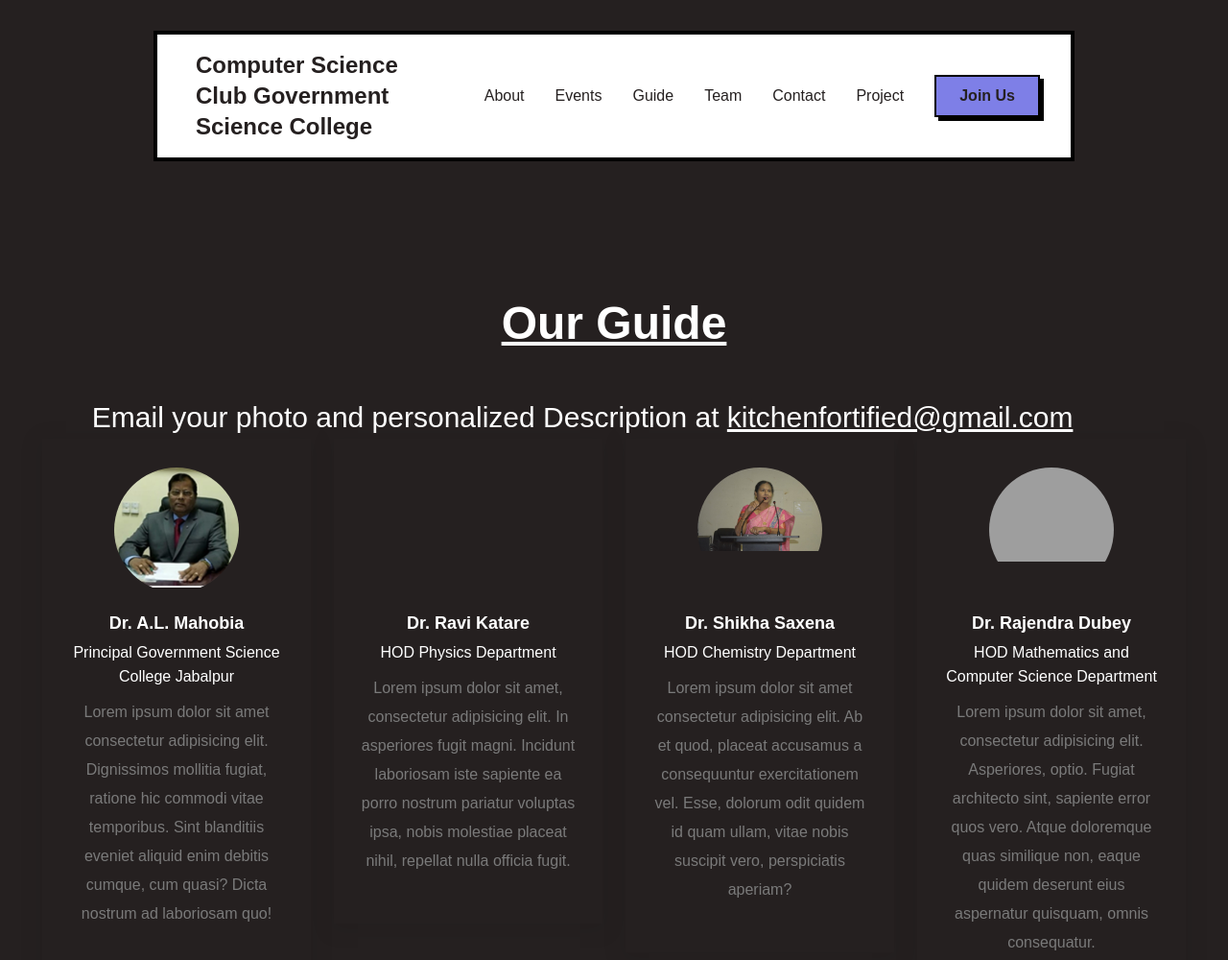
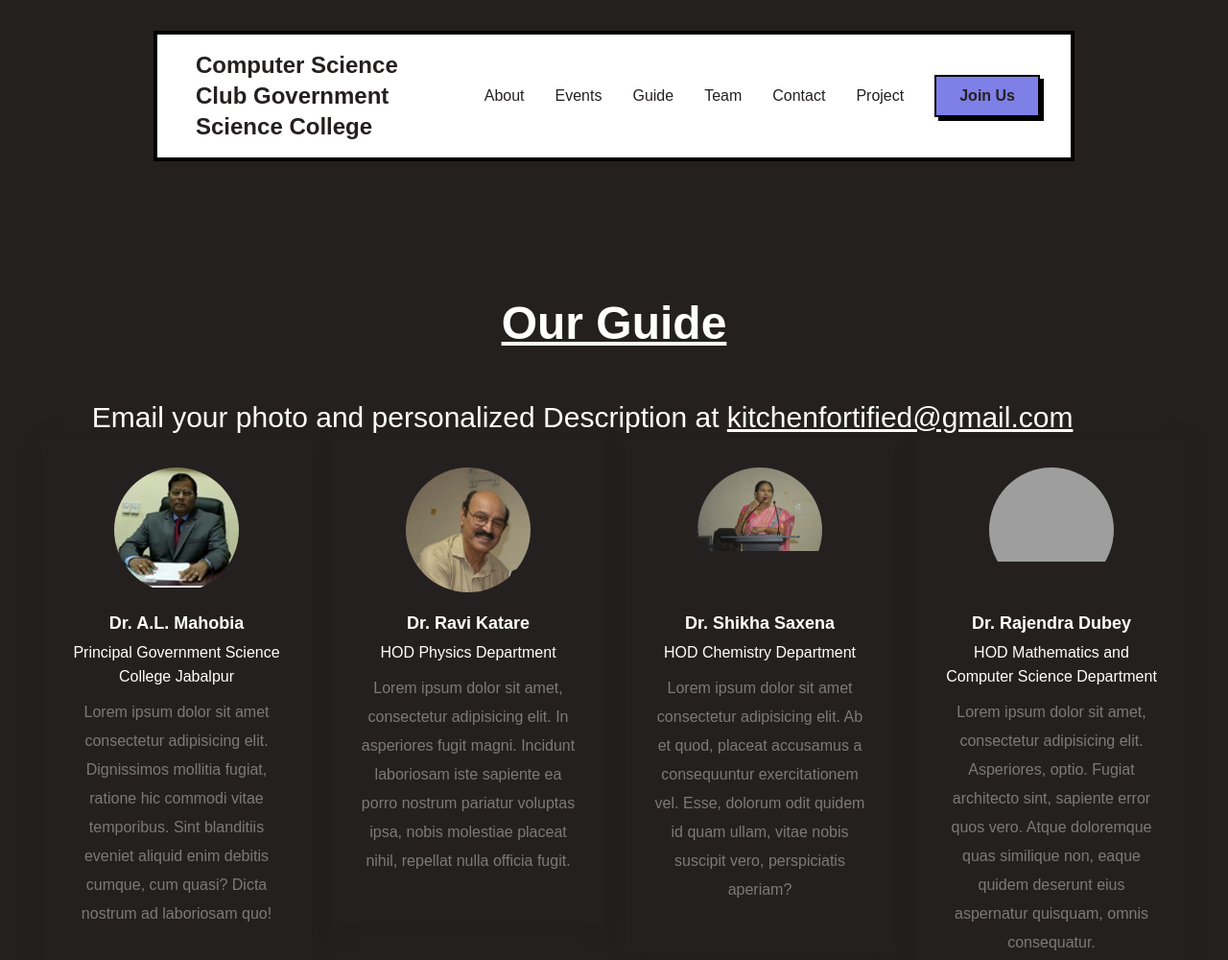
Before and after one commit to csclubgsc/csclubgsc.github.io, a plain HTML site: page guide.html in a window 1280 px wide. Shown: the top 1000 px of the page at 96% size. Drawn offline with nearby package versions, Linux system fonts and the light colour scheme; grey boxes are pictures that could not be loaded.

Commit message:
Update guide.html

```diff
--- a/guide.html
+++ b/guide.html
@@ -204,7 +204,7 @@
       <div class="responsive-cell-block wk-desk-3 wk-ipadp-3 wk-tab-6 wk-mobile-12 card-container">
         <div class="card">
           <div class="team-image-wrapper">
-            <img class="team-member-image" src="Media/rabi.png">
+            <img class="team-member-image" src="Media/rabi.jpg">
           </div>
           <p class="text-blk name">
             Dr. Ravi Katare
```
